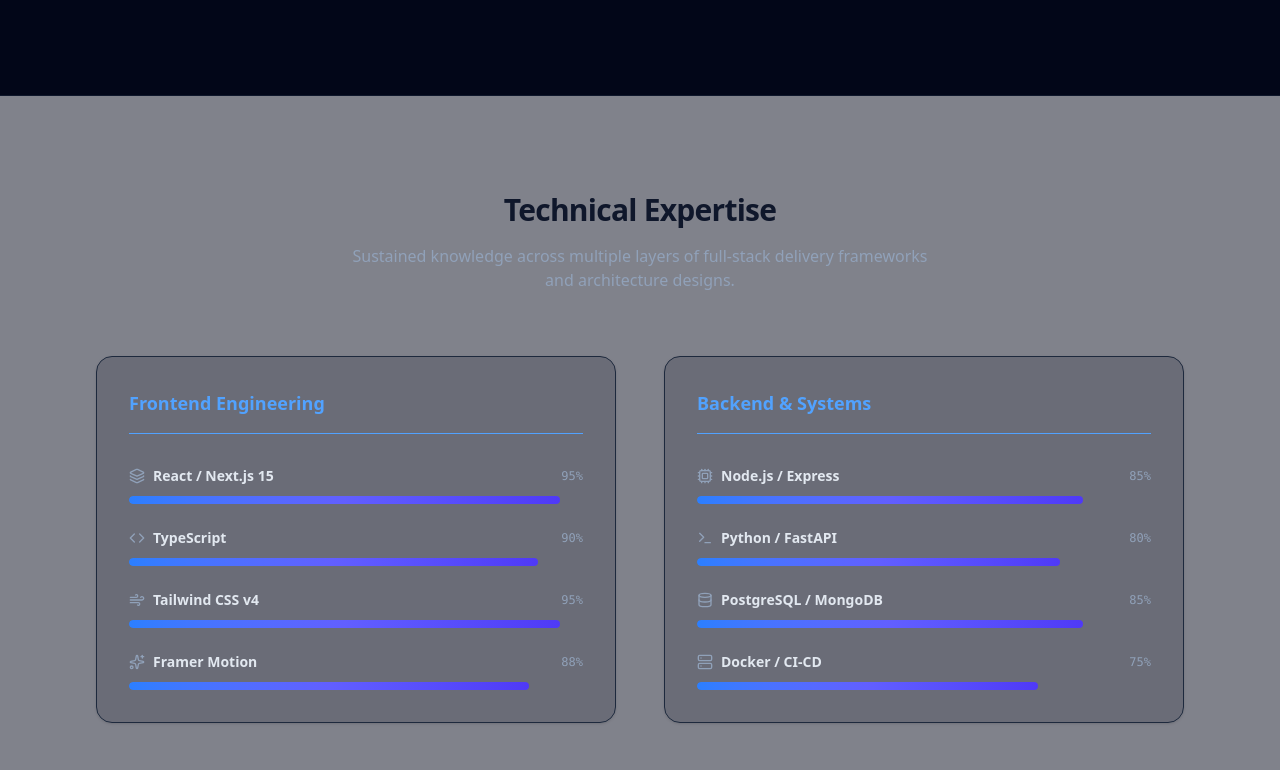
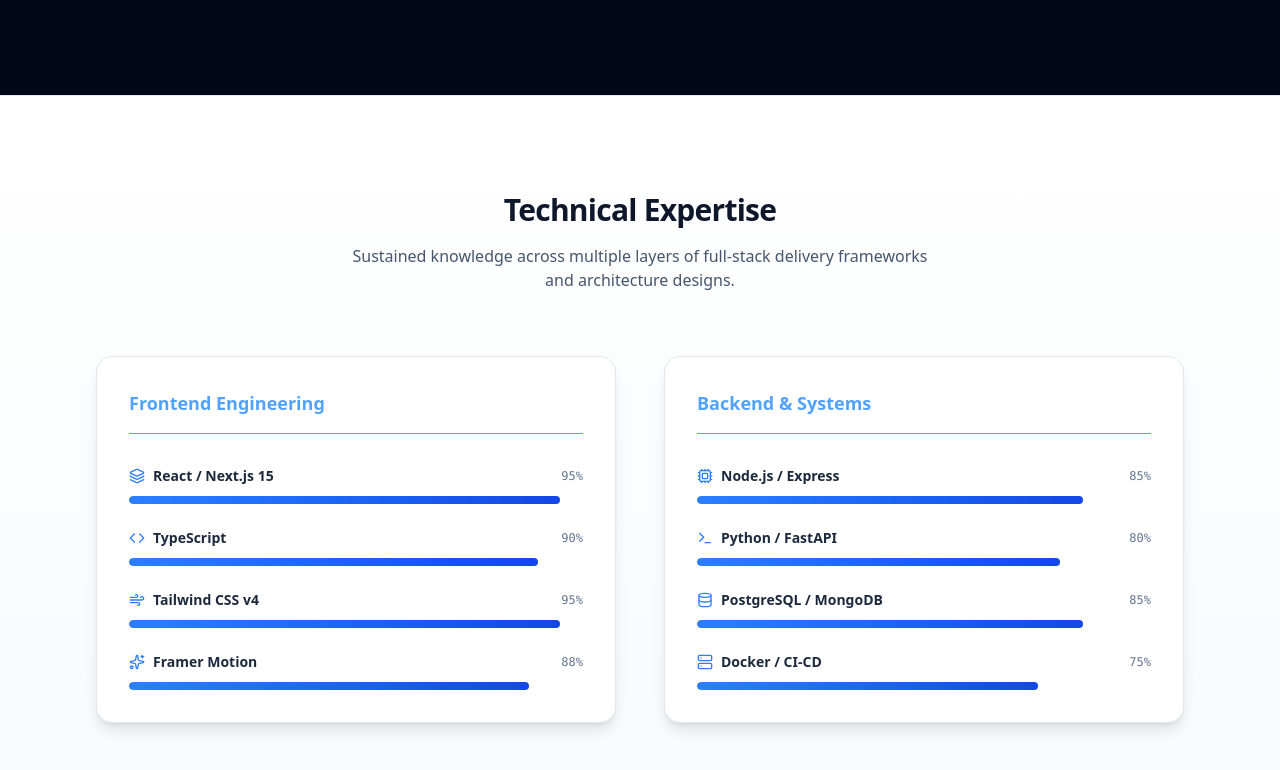
Before and after one commit to dixs-bot/FORTOFOLIO, a Next.js app: page / in a window 1280 px wide. Shown: the part 2130-2900 px from the top of the page. Built offline with nearby package versions, Linux system fonts and the light colour scheme.

Commit message:
Update Skills.tsx

```diff
--- a/src/components/Skills.tsx
+++ b/src/components/Skills.tsx
@@ -18,7 +18,7 @@
 
 export default function Skills() {
   return (
-    <section id="skills" className="py-24 border-t border-slate-900 bg-slate-950/50">
+    <section id="skills" className="py-24 border-t border-slate-200 bg-gradient-to-b from-white to-slate-50">
       <div className="max-w-6xl mx-auto px-4 sm:px-6 lg:px-8">
 
         <div className="text-center mb-16">
@@ -35,7 +35,7 @@
             whileInView={{ opacity: 1, y: 0 }}
             viewport={{ once: true }}
             transition={{ delay: 0.1 }}
-            className="max-w-xl mx-auto text-sm sm:text-base text-slate-400"
+            className="max-w-xl mx-auto text-sm sm:text-base text-slate-600"
           >
             Sustained knowledge across multiple layers of full-stack delivery frameworks and architecture designs.
           </motion.p>
@@ -49,7 +49,7 @@
               whileInView={{ opacity: 1, x: 0 }}
               viewport={{ once: true }}
               transition={{ duration: 0.5 }}
-              className="p-8 bg-slate-900/20 border border-slate-800 rounded-2xl shadow-sm hover:border-slate-750 transition-colors"
+              className=" p-8 bg-white border border-slate-200 rounded-2xl shadow-lg hover:shadow-xl hover:border-blue-300 transition-all duration-300 "
             >
               <h3 className="text-lg font-bold mb-8 text-blue-400 border-b border-slate-850 pb-4">
                 {category.title}
@@ -61,11 +61,11 @@
                   return (
                     <div key={skill.name}>
                       <div className="flex justify-between items-center mb-2.5">
-                        <span className="text-sm font-semibold text-slate-200 flex items-center gap-2">
-                          {SkillIcon && <SkillIcon size={16} className="text-slate-400" />}
+                        <span className="text-sm font-semibold text-slate-800 flex items-center gap-2">
+                          {SkillIcon && <SkillIcon size={16} className="text-blue-500" />}
                           {skill.name}
                         </span>
-                        <span className="text-xs text-slate-400 font-mono">{skill.level}%</span>
+                        <span className="text-xs text-slate-500 font-mono">{skill.level}%</span>
                       </div>
 
                       <div className="h-2 bg-slate-850 rounded-full overflow-hidden">
@@ -74,7 +74,7 @@
                           whileInView={{ width: `${skill.level}%` }}
                           viewport={{ once: true }}
                           transition={{ duration: 0.8, delay: 0.1 }}
-                          className="h-full bg-gradient-to-r from-blue-500 via-indigo-500 to-indigo-600 rounded-full"
+                          className="h-full bg-gradient-to-r from-blue-500 to-blue-700 rounded-full"
                         />
                       </div>
                     </div>
```
